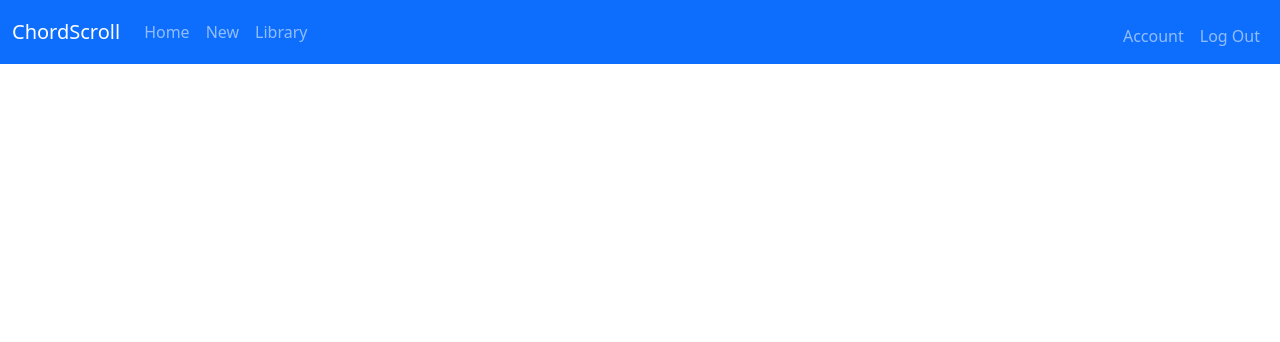
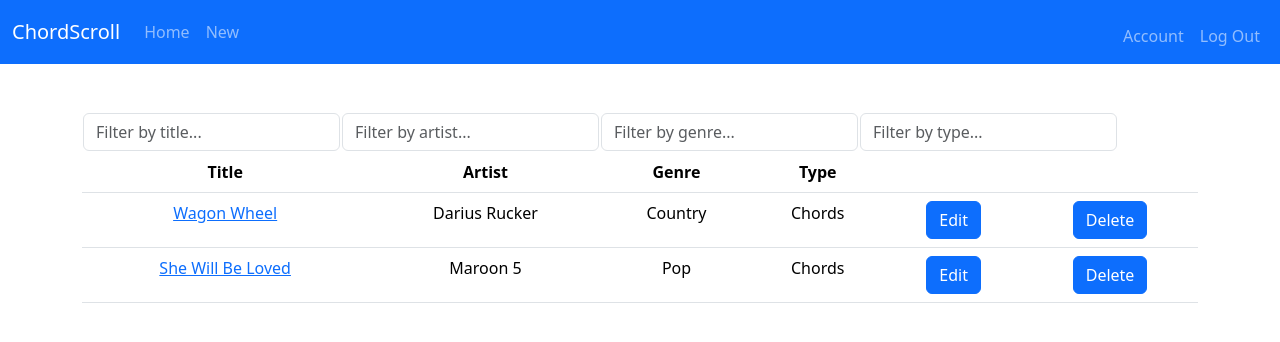
Before and after one commit to EthanKC/chord-scroll, a Flask app: page / in a window 1280 px wide. Shown: the top 342 px of the page. Run offline with Flask 3, Linux system fonts and the light colour scheme; a user stored in the database is signed in; data comes from the database, SQL or seed files in the repository; both versions use the stored data as it was after the commit; some libraries are stand-ins or nearby versions.

Commit message:
Made minor style adjustments

```diff
--- a/app.py
+++ b/app.py
@@ -32,7 +32,8 @@ def after_request(response):
 @app.route("/")
 @login_required
 def index():
-    return render_template("index.html")
+    songs = db.execute("SELECT s.title, s.id, s.artist, t.type, g.genre FROM songs s, type t, genre g WHERE s.user_id = ? AND t.id = s.type_id AND g.id = s.genre_id", session["user_id"])
+    return render_template("index.html", songs=songs)
 
 if __name__ == "__main__":
     app.run(debug=True)
@@ -306,17 +307,6 @@ def new():
         types = db.execute("SELECT * FROM type")
         return render_template("new.html", genres=genres, types=types)
 
-@app.route("/library", methods=["GET","POST"])
-@login_required
-def library():
-    if request.method == "POST":
-        flash("TODO")
-        return redirect("/library")
-
-    else:
-        songs = db.execute("SELECT s.title, s.id, s.artist, t.type, g.genre FROM songs s, type t, genre g WHERE s.user_id = ? AND t.id = s.type_id AND g.id = s.genre_id", session["user_id"])
-        return render_template("library.html", songs=songs)
-
 @app.route("/song/<title>_<int:id>", methods=["GET"])
 @login_required
 def song(title, id):
@@ -397,7 +387,7 @@ def delete():
     if id:
         db.execute("DELETE FROM songs WHERE id = ? AND user_id = ?", id, session["user_id"])
         flash("Song Deleted")
-        return redirect("/library")
+        return redirect("/")
     else:
         flash("Error: id not found on song table")
-        return redirect("/library")
+        return redirect("/")
--- a/templates/index.html
+++ b/templates/index.html
@@ -3,3 +3,69 @@
 {% block title %}
     Home
 {% endblock %}
+
+{% block main %}
+
+    <div>
+        <table>
+                <td><input class="form-control" type="text" id="titleFilter" onkeyup="filter('titleFilter',0)" placeholder="Filter by title..."></td>
+                <td><input class="form-control" type="text" id="artistFilter" onkeyup="filter('artistFilter', 1)" placeholder="Filter by artist..."></td>
+                <td><input class="form-control" type="text" id="genreFilter" onkeyup="filter('genreFilter', 2)" placeholder="Filter by genre..."></td>
+                <td><input class="form-control" type="text" id="typeFilter" onkeyup="filter('typeFilter', 3)" placeholder="Filter by type..."></td>
+        </table>
+        <table class="table" id="songTable">
+            <thead>
+                <tr>
+                    <th>Title</th>
+                    <th>Artist</th>
+                    <th>Genre</th>
+                    <th>Type</th>
+                    <th></th>
+                    <th></th>
+                </tr>
+            </thead>
+            <tbody>
+                {% for song in songs %}
+                    <tr>
+                        <td name="title"><a href="/song/{{ song.title }}_{{ song.id }}">{{ song.title }}</a></td>
+                        <td name="artist">{{ song.artist }}</td>
+                        <td name="genre">{{ song.genre }}</td>
+                        <td name="type">{{ song.type }}</td>
+                        <td>
+                            <form action="/song/{{ song.title }}_{{ song.id }}/edit">
+                                <button name="edit" class="btn btn-primary">Edit</button>
+                            </form>
+                        </td>
+                        <td>
+                            <form action="/delete" method="post">
+                                <input name="id" type="hidden" value="{{ song.id }}">
+                                <button name="delete" class="btn btn-primary">Delete</button>
+                            </form>
+                        </td>
+                    </tr>
+                {% endfor %}
+            </tbody>
+        </table>
+    </div>
+
+    <script>
+        function filter(elementId, index) {
+            var input = document.getElementById(elementId);
+            var filter = input.value.toUpperCase();
+            var table = document.getElementById("songTable");
+            var tr = table.getElementsByTagName("tr");
+
+            for (var i = 0; i < tr.length; i++) {
+                var td = tr[i].getElementsByTagName("td")[index];
+                if (td) {
+                    var txtValue = td.textContent || td.innerText;
+                    if (txtValue.toUpperCase().indexOf(filter) > -1) {
+                        tr[i].style.display = "";
+                    } else {
+                        tr[i].style.display = "none";
+                    }
+                }
+            }
+        }
+    </script>
+{% endblock %}
--- a/templates/layout.html
+++ b/templates/layout.html
@@ -24,7 +24,7 @@
     <body>
         <nav class="navbar navbar-expand-lg bg-primary" data-bs-theme="dark">
             <div class="container-fluid">
-              <a class="navbar-brand" href="#">ChordScroll</a>
+              <a class="navbar-brand" href="/">ChordScroll</a>
               <button class="navbar-toggler" type="button" data-bs-toggle="collapse" data-bs-target="#navbarColor01" aria-controls="navbarColor01" aria-expanded="false" aria-label="Toggle navigation">
                 <span class="navbar-toggler-icon"></span>
               </button>
@@ -35,7 +35,6 @@
                       <a class="nav-link" href="/">Home</a>
                     </li>
                     <li class="nav-item"><a class="nav-link" href="/new">New</a></li>
-                    <li class="nav-item"><a class="nav-link" href="/library">Library</a></li>
                   </ul>
                   <ul class="navbar-nav ms-auto mt-2">
                     <li class="nav-item"><a class="nav-link" href="/account">Account</a></li>
@@ -44,7 +43,7 @@
                 {% else %}
                 <ul class="navbar-nav me-auto">
                   <li class="nav-item">
-                    <a class="nav-link" href="#">Home
+                    <a class="nav-link" href="/login">Home
                     </a>
                   </li>
                 </ul>
--- a/templates/new.html
+++ b/templates/new.html
@@ -17,7 +17,7 @@
             </div>
             <div class="form-group">
                 <label for="genre">Genre</label>
-                <select id="genre" name="genre">
+                <select class="form-select mx-auto w-auto" id="genre" name="genre">
                     <option disabled selected value="">Genre</option>
                     {% for genre in genres %}
                         <option value="{{ genre.id }}">{{ genre.genre }}</option>
@@ -26,7 +26,7 @@
             </div>
             <div class="form-group">
                 <label for="type">Type</label>
-                <select id="type" name="type">
+                <select class="form-select mx-auto w-auto" id="type" name="type">
                     <option disabled selected value="">Type</option>
                     {% for type in types %}
                         <option value="{{ type.id }}">{{ type.type }}</option>
@@ -38,7 +38,7 @@
                 <div id="editor"></div>
                 <input type="hidden" name="song" id="hiddenInput">
             </div>
-            <button type="submit">Save</button>
+            <button class="btn btn-primary mt-2" type="submit">Save</button>
         </form>
     </div>
 
--- a/templates/register.html
+++ b/templates/register.html
@@ -16,7 +16,7 @@
         <input class="form-control mx-auto w-auto" name="confirmation" placeholder="Confirm Password" type="password">
     </div>
     <div>
-        <select name="securityQuestion" style="margin-bottom: 10px;">
+        <select class="form-select mx-auto w-auto" name="securityQuestion" style="margin-bottom: 10px;">
             <option disabled selected value="">Security Question</option>
             {% for question in questions %}
                 <option value="{{ question.id }}"> {{ question.question }}
--- a/templates/song.html
+++ b/templates/song.html
@@ -15,7 +15,7 @@
     </form>
     <form action="/delete" method="post">
         <input name="id" type="hidden" value="{{ song.id }}">
-        <button name="delete" class="btn btn-primary">Delete</button>
+        <button name="delete" class="btn btn-primary mt-2">Delete</button>
     </form>
     <div class="scroll-buttons">
         <form class="form-group">
```
Also changed, not shown: templates/library.html (deleted, +0 -71 lines), chord-scroll.db, 2 other files.
